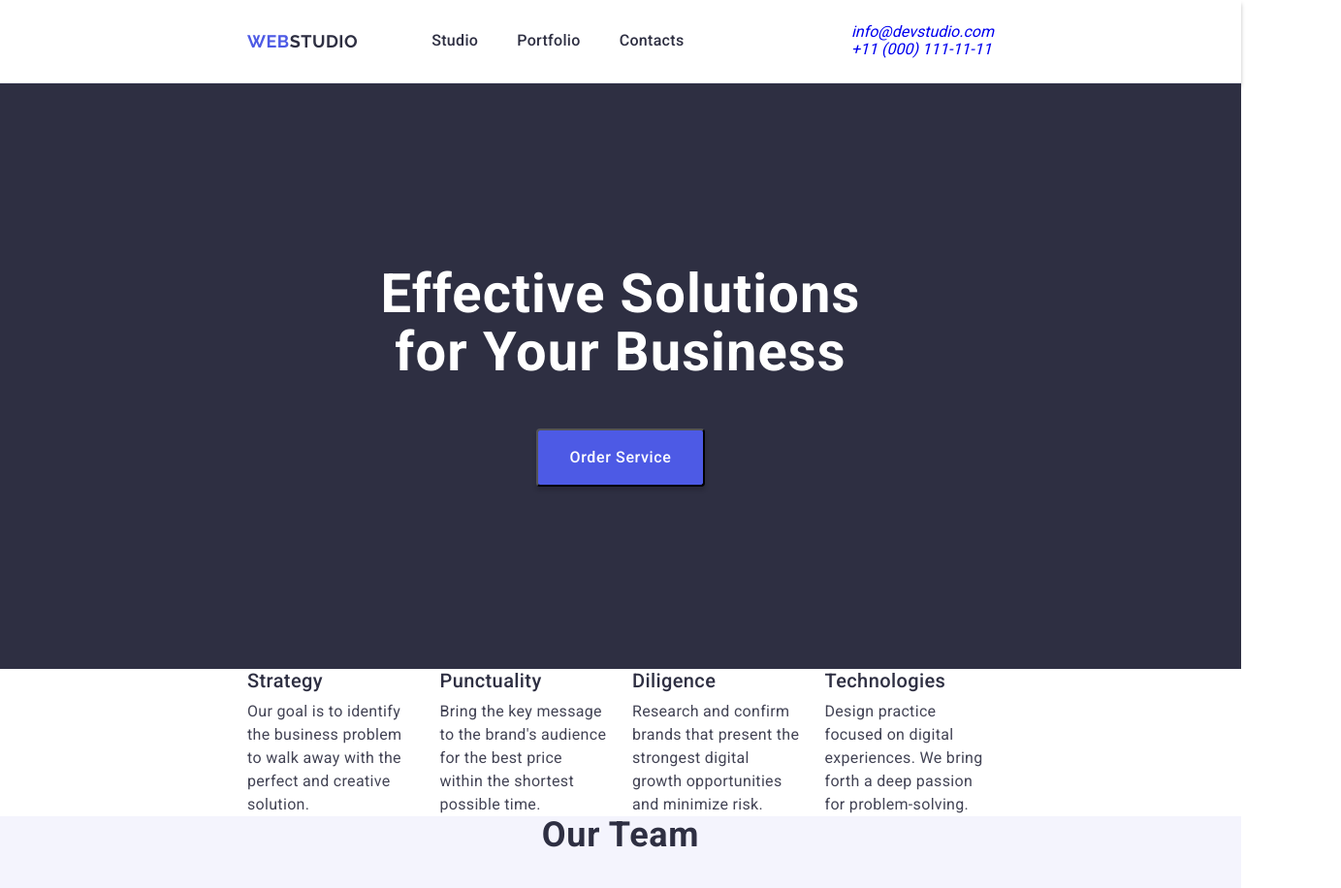
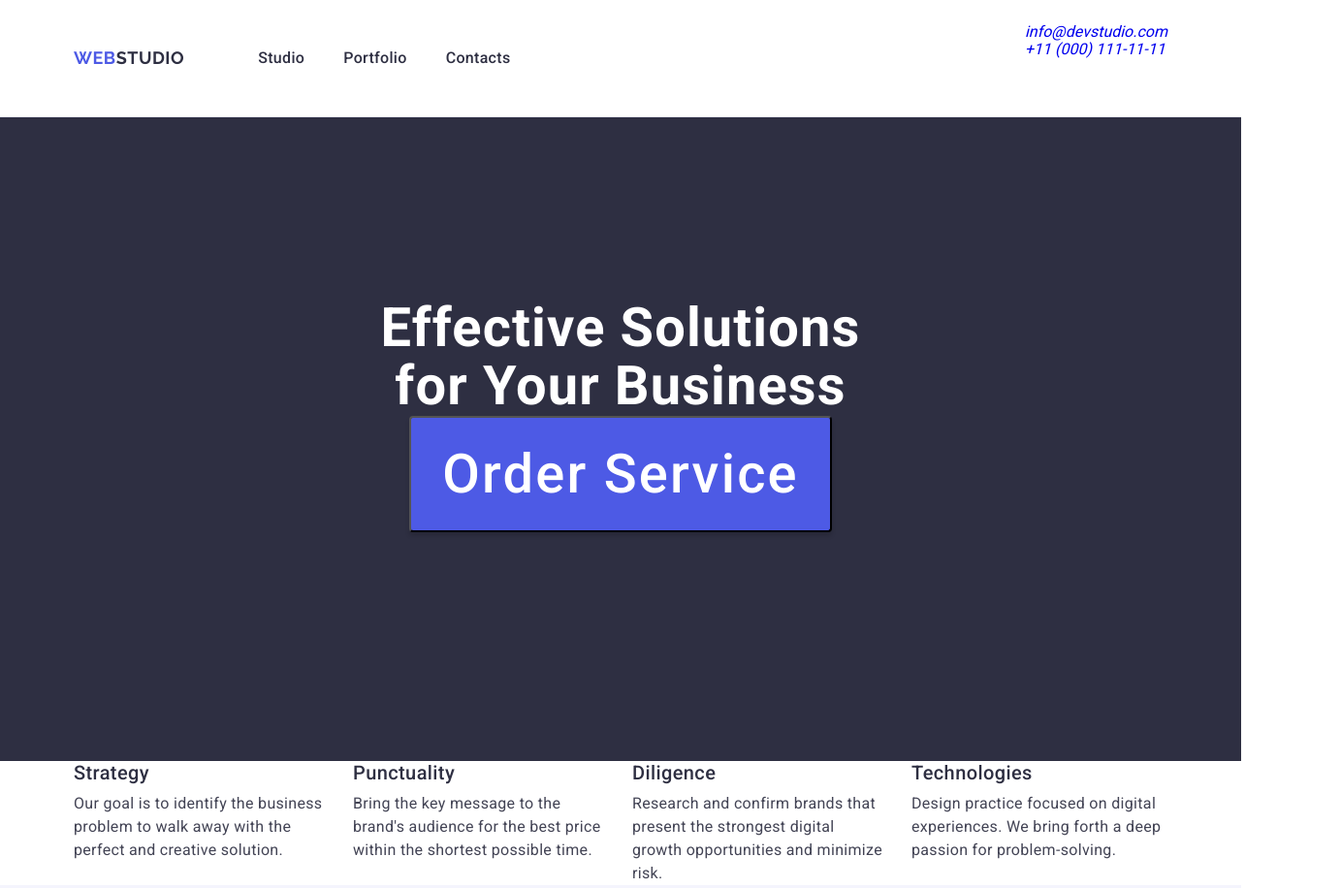
Before and after one commit to RamiiaHolomoza/goit-markup-hw-03, a plain HTML site: page index.html in a window 1280 px wide. Shown: the top 916 px of the page at 97% size, 1383 px wide, since content can reach past the window. Drawn offline with nearby package versions, Linux system fonts and the light colour scheme.

Commit message:
correction 2

```diff
--- a/css/styles.css
+++ b/css/styles.css
@@ -13,14 +13,6 @@
         --grey: rgba(46, 47, 66, 0.7);
         --white: #fff;
         --dairy: #fcfcfc;
-
-}
-
-  body {
-     font-family: var(--main-font);
-     color: var(--slate);
-     background-color: #FFFFFF;
-     font-size: 16px;
 
     }
 
@@ -55,6 +47,15 @@ ol {
 
     }
 
+    body {
+        font-family: var(--main-font);
+        color: var(--slate);
+        background-color: #FFFFFF;
+        font-size: 16px;}
+
+
+
+
     .list {
         list-style: none;
 
@@ -82,10 +83,7 @@ ol {
 
     .container {
 
-    max-width:100vh;
         width: 1158px;
-
-    /* width: 1128px; */
         padding-left: 15px;
         padding-right: 15px;
         margin: 0 auto;
@@ -118,6 +116,7 @@ ol {
     .nav {
         display: flex;
         align-items: center;
+        padding: 24px 0
 
     }
 
@@ -169,7 +168,12 @@ ol {
     }
     .address-list {
         display: flex;
+        flex-wrap: wrap;
         gap: 40px;
+    }
+
+    .address-item{
+
 
     }
 
@@ -207,8 +211,8 @@ ol {
         color: var(--ocean);
         }
 
- .main {
-        /* flex-grow: 1; */
+    main {
+            flex-grow: 1;
 
     }
 
@@ -275,6 +279,7 @@ ol {
 
     .list-about {
         display: flex;
+        flex-wrap: wrap;
 
     }
 
--- a/index.html
+++ b/index.html
@@ -65,15 +65,15 @@
       </div>
     </header>
     <main>
-      <div class="main">
-        <!--hero image-->
+            <!--hero image-->
         <section class="section-hero">
           <div class="container">
             <div class="hero-list">
               <h1 class="hero-main-text">
                 Effective Solutions for Your Business
-              </h1>
-              <button type="button" class="hero-btn">Order Service</button>
+              <button type="button" class="hero-btn">Order Service
+
+              </button>
             </div>
           </div>
         </section>
@@ -271,8 +271,7 @@
             </ul>
           </div>
         </section>
-      </div>
-    </main>
+        </main>
 
     <footer class="footer">
       <div class="container">
```
Lines whose indentation alone changed are shown as unchanged.
